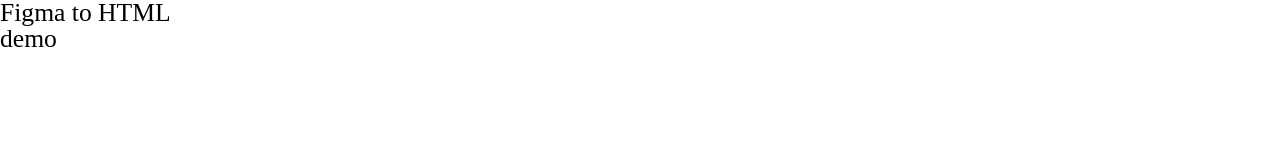
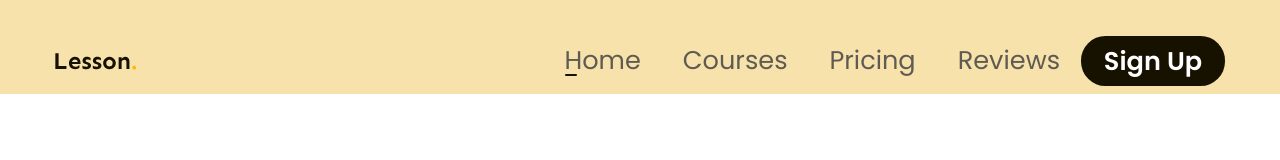
Before and after one commit to thanhprovv1/figma-to-html, a plain HTML site: page index.html in a window 1280 px wide. Shown: the top 160 px of the page. Drawn offline with Linux system fonts and the light colour scheme.

Commit message:
phần3 code header

```diff
--- a/assets/css/style.css
+++ b/assets/css/style.css
@@ -8,4 +8,86 @@ html{
 
 body{
     font-size: 1.6rem;
+    font-family: 'Poppins', sans-serif;
+
 }
+    /* ==================common=================== */
+.btn {
+    display: inline-block;
+    padding: 0px 16px;
+    color: #FFF;
+    line-height: 50px;
+    min-width: 118px;
+
+text-align: center;
+font-size: 1.6rem;
+ font-weight: 600;
+ border-radius: 24.5px;
+ background: #171100;
+}
+
+a{
+    text-decoration: none;
+}
+
+.main-content{
+    width: 1170px;
+    max-width: calc(100% - 48px);
+    margin-left: auto;
+    margin-right: auto;
+}
+
+    /* =================== header=============== */
+ .header{
+    background: #f7e2ab;
+ }
+
+ .header.fixed{
+    position: sticky;
+    top: -28px;
+
+ }
+.header .body{
+    display: flex;
+    align-items: center;
+    padding: 36px 0 8px;
+}
+
+.nav{
+    margin-left: auto;
+}
+.nav ul{
+    display: flex;
+}
+
+.nav a{
+    position: relative;
+    color: #5F5B53;
+    padding: 8px 21px;
+
+font-size: 1.6rem;
+
+}
+
+.nav ul li:hover{
+    color: #000;
+    /* font-weight: 600; */
+    text-shadow: 1px 0 0 currentColor;
+}
+
+.nav li.active a::after{
+    position: absolute;
+    content: "";
+    width: 12px;
+    height: 2px;
+    border-radius: 1px;
+    background: #171100;
+    display: block;
+    left: 21px;
+    /* bottom: 6px; */
+
+
+}
+.header .btn-sign-up{
+    min-width: 144px;
+}
--- a/index.html
+++ b/index.html
@@ -3,12 +3,43 @@
 <head>
     <meta charset="UTF-8">
     <meta name="viewport" content="width=device-width, initial-scale=1.0">
-    <title>Document</title>
+
     <link rel="stylesheet" href="./assets/css/reset.css">
+    <link rel="preconnect" href="https://fonts.googleapis.com">
+<link rel="preconnect" href="https://fonts.gstatic.com" crossorigin>
+<link href="https://fonts.googleapis.com/css2?family=Poppins:ital,wght@0,400;0,500;0,600;0,700;1,400&family=Sen:wght@700&display=swap" rel="stylesheet">
     <link rel="stylesheet" href="./assets/css/style.css">
+    <title>Figma to HTMl</title>
 </head>
-<body>
-    <h1>Figma to HTML</h1>
-    <h2>demo</h2>
+<body style="height: 10000px;">
+   <header class="header fixed">
+        <div class="main-content">
+            <div class="body">
+                <!-- logo -->
+                <img src="./assets/img/logo.svg" alt="Lesson" class="logo">
+                <!-- nav -->
+               <nav class="nav">
+                <ul>
+                    <li class="active">
+                        <a href="#!">Home</a>
+                    </li>
+                    <li>
+                        <a href="#!">Courses</a>
+                    </li>
+                    <li>
+                        <a href="#!">Pricing</a>
+                    </li>
+                    <li>
+                        <a href="#!">Reviews</a>
+                    </li>
+                </ul>
+               </nav>
+                <!-- btn acttion -->
+                <div class="action">
+                    <a href="" class="btn btn-sign-up">Sign Up</a>
+                </div>
+            </div>
+        </div>
+   </header>
 </body>
 </html>
```
Also changed, not shown: assets/img/logo.svg (added).
